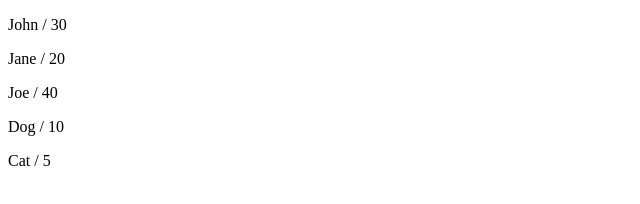
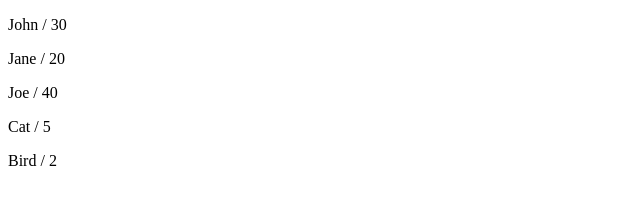
Before and after one commit to edp1096/list-renderer, a plain HTML site: page index.html in a window 1280 px wide. Shown: the full height of the page, 0-640 px from the left. Drawn offline with Linux system fonts and the light colour scheme.

Commit message:
Add quotes to var name

```diff
--- a/index.html
+++ b/index.html
@@ -17,7 +17,7 @@
         <p><span>{{name}}</span> / {{age}}</p>
     </div>
     <div lr-loop="animal">
-        <p lr-if="age > 2">{{name}} / {{age}}</p>
+        <p lr-if="age < 10">{{name}} / {{age}}</p>
     </div>
 </body>
 
@@ -27,9 +27,7 @@
             this.template = {}
         }
 
-        evaluateString(cmd) {
-            return new Function("'use strict'; return (" + cmd + ")")()
-        }
+        evaluateString(cmd) { return new Function("'use strict'; return (" + cmd + ")")() }
 
         findAndSetList(el) {
             const c = el.children
@@ -57,7 +55,7 @@
 
                                 if ((cond != null) && (cond.indexOf(tplVarName) != -1)) {
                                     let condition = cond
-                                    condition = condition.replace(tplVarName, arrayName[j][tplVarName])
+                                    condition = condition.replace(tplVarName, "'" + arrayName[j][tplVarName] + "'")
                                     isInsert = this.evaluateString(condition)
                                     if (!isInsert) { break }
                                 }
@@ -92,7 +90,7 @@
         { name: "Bird", age: 2 },
     ]
 
-    const lr = new ListRenderer(human)
+    const lr = new ListRenderer()
     lr.render()
 </script>
 
```
